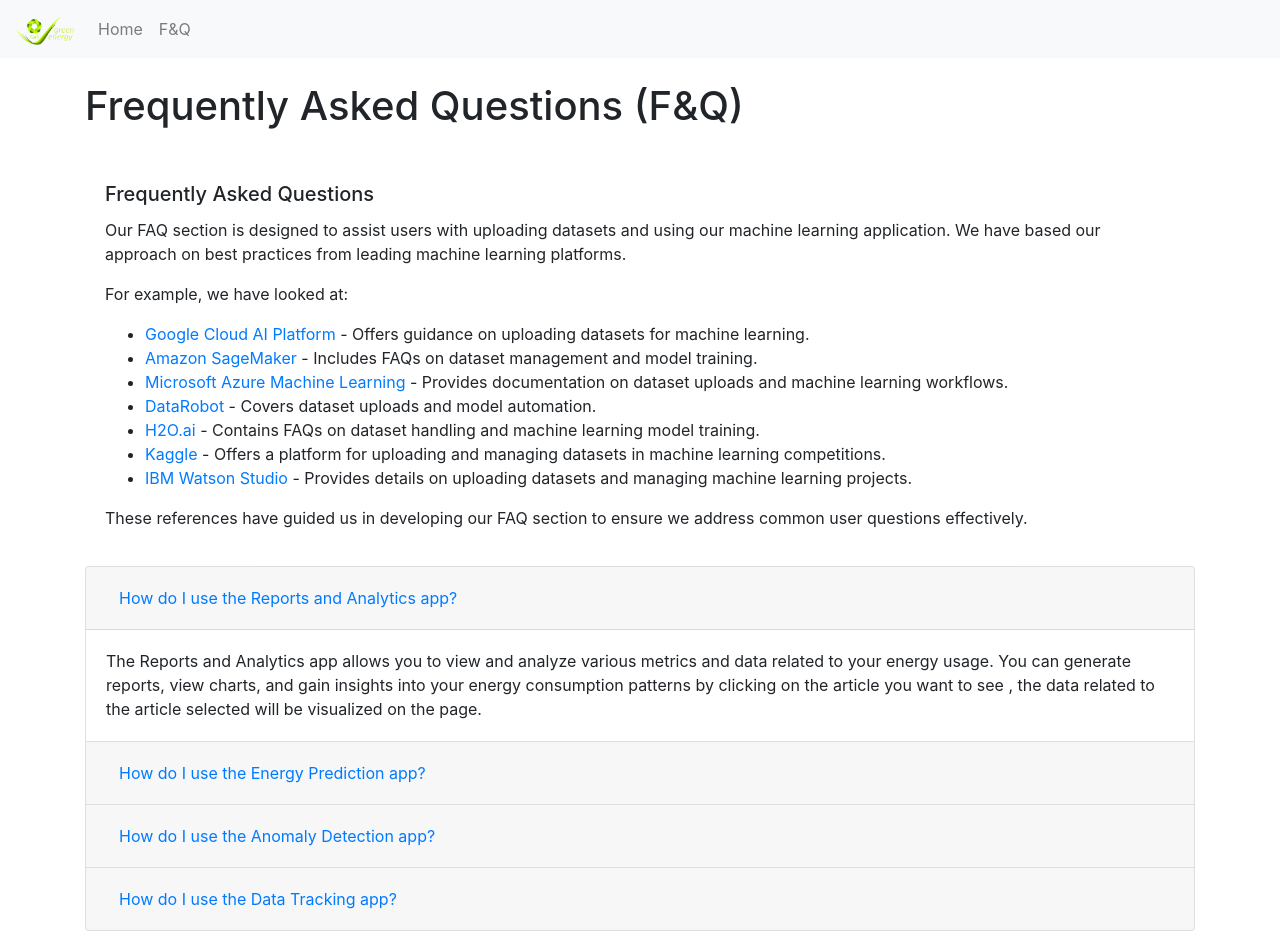
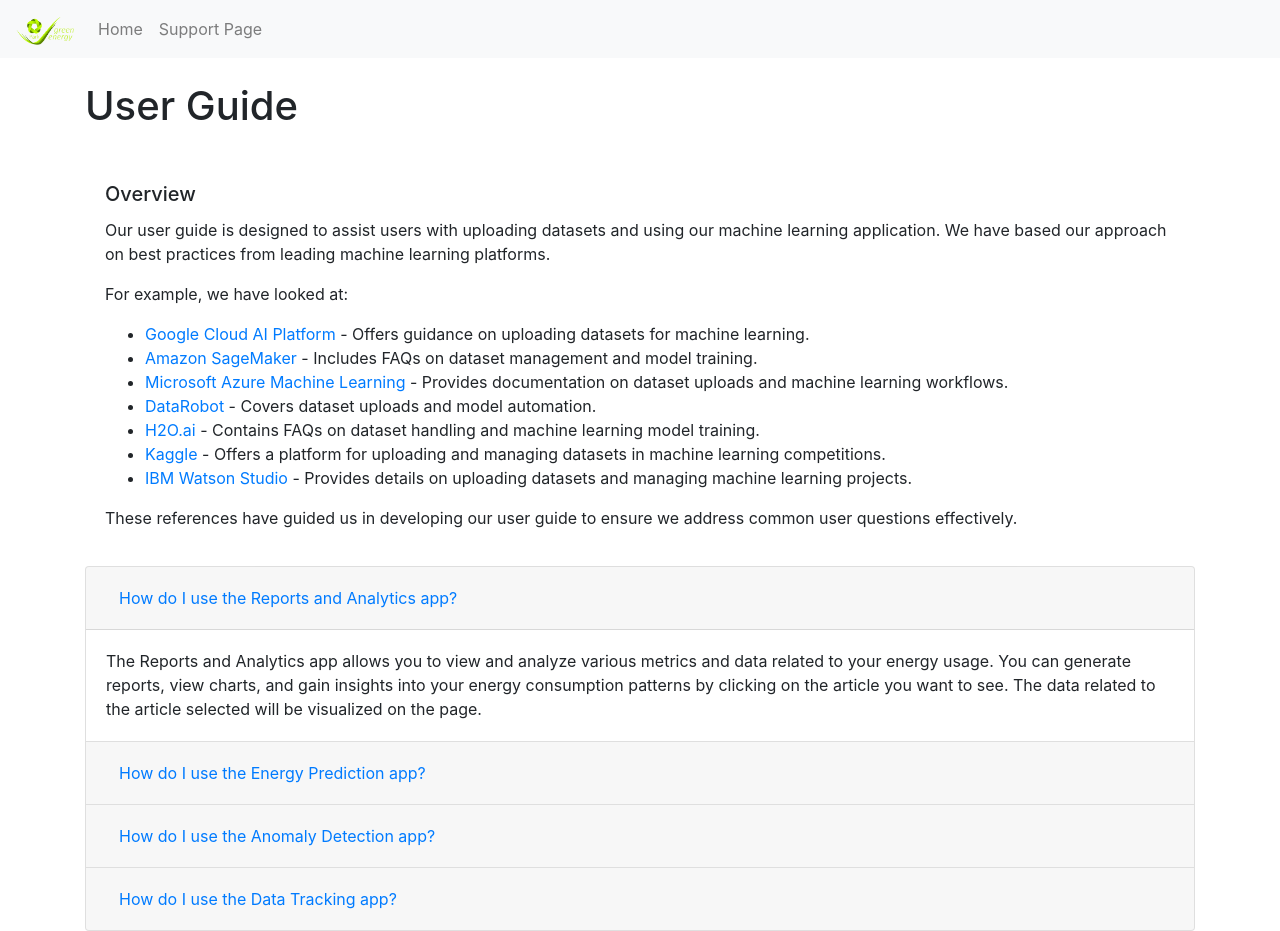
Before and after one commit to abou57mehdi/gitGreen, a Django app: page /faq/ in a window 1280 px wide. Run offline with Django 5.2, Linux system fonts and the light colour scheme; parts of the project's set-up code (start-up, migrations or seed data) failed here and were passed over; some libraries are stand-ins or nearby versions.

Commit message:
Update faq.html

```diff
--- a/home/templates/faq.html
+++ b/home/templates/faq.html
@@ -1,11 +1,10 @@
-
 {% load static %} <!-- Load static tag library -->
 <!DOCTYPE html>
 <html lang="en">
 <head>
     <meta charset="UTF-8">
     <meta name="viewport" content="width=device-width, initial-scale=1.0">
-    <title>FAQ</title>
+    <title>User Guide</title>
     <!-- Bootstrap CDN -->
     <link href="https://stackpath.bootstrapcdn.com/bootstrap/4.5.2/css/bootstrap.min.css" rel="stylesheet">
 </head>
@@ -33,17 +32,17 @@
                     <a class="nav-link" href="{% url 'home' %}">Home</a>
                 </li>
                 <li class="nav-item">
-                    <a class="nav-link" href="{% url 'faq' %}">F&Q</a>
+                    <a class="nav-link" href="{% url 'faq' %}">Support Page</a>
                 </li>
             </ul>
         </div>
     </nav>
     <div class="container mt-4">
-        <h1>Frequently Asked Questions (F&Q)</h1><br>
+        <h1>User Guide</h1><br>
         <div class="card-body">
-            <h5 class="card-title">Frequently Asked Questions</h5>
+            <h5 class="card-title">Overview</h5>
             <p>
-                Our FAQ section is designed to assist users with uploading datasets and using our machine learning application. We have based our approach on best practices from leading machine learning platforms.
+                Our user guide is designed to assist users with uploading datasets and using our machine learning application. We have based our approach on best practices from leading machine learning platforms.
             </p>
             <p>
                 For example, we have looked at:
@@ -58,10 +57,9 @@
                 <li><a href="https://www.ibm.com/docs/en/watson-studio" target="_blank">IBM Watson Studio</a> - Provides details on uploading datasets and managing machine learning projects.</li>
             </ul>
             <p>
-                These references have guided us in developing our FAQ section to ensure we address common user questions effectively.
+                These references have guided us in developing our user guide to ensure we address common user questions effectively.
             </p>
         </div>
-
 
         <div class="accordion" id="faqAccordion">
             <div class="card">
@@ -74,7 +72,7 @@
                 </div>
                 <div id="collapseOne" class="collapse show" aria-labelledby="headingOne" data-parent="#faqAccordion">
                     <div class="card-body">
-                        The Reports and Analytics app allows you to view and analyze various metrics and data related to your energy usage. You can generate reports, view charts, and gain insights into your energy consumption patterns by clicking on the article you want to see , the data related to the article selected will be visualized on the page.
+                        The Reports and Analytics app allows you to view and analyze various metrics and data related to your energy usage. You can generate reports, view charts, and gain insights into your energy consumption patterns by clicking on the article you want to see. The data related to the article selected will be visualized on the page.
                     </div>
                 </div>
             </div>
```
Also changed, not shown: other parts of home/templates/faq.html (+14 -22 lines). Lines whose indentation alone changed are shown as unchanged.
